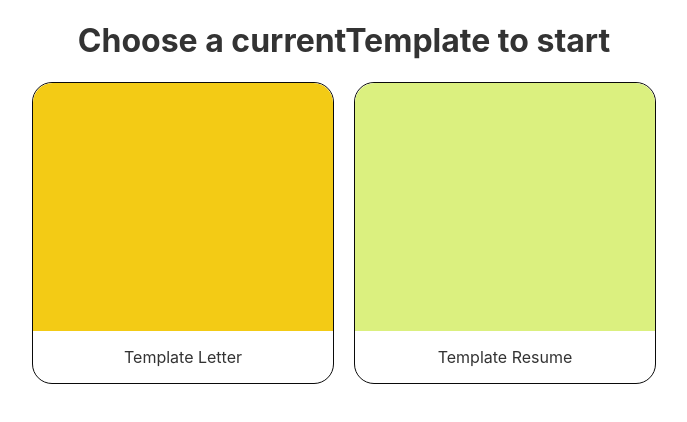
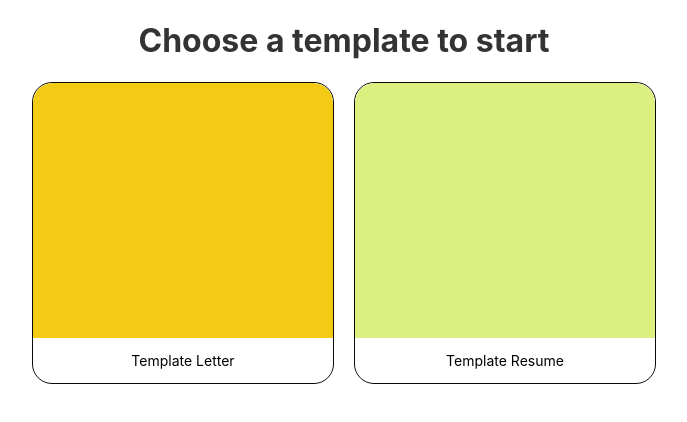
Before and after one commit to ValoQuang/flodesk-template, a React (Create React App) app: page / in a window 1280 px wide. Shown: the top 422 px of the page, without its empty margins (296-983 px from the left). Built offline with nearby package versions, Linux system fonts and the light colour scheme.

Commit message:
fix: typo in project

```diff
--- a/src/components/Navbar/Navbar.css
+++ b/src/components/Navbar/Navbar.css
@@ -18,7 +18,7 @@
 
 .navbar-input-header {
   height: 24px;
-  font-size: 22px;
+  font-size: 18.72px;
   border-style: hidden;
   font-weight: bold;
 }
--- a/src/components/Settings/Setting.css
+++ b/src/components/Settings/Setting.css
@@ -7,9 +7,4 @@
   position: relative;
   padding: 10px 0px 10px 0px;
   margin: 10px 10px 10px 10px;
-  font-size: 10px;
 }
-
-span {
-  font-size: 14px;
-}
--- a/src/index.css
+++ b/src/index.css
@@ -17,8 +17,6 @@ h1 {
   color: #333;
 }
 
-
-p {
-  font-size: 16px;
-  color: #333;
+button, span, p {
+  font-size: 14px;
 }
--- a/src/pages/TemplateSelector.tsx
+++ b/src/pages/TemplateSelector.tsx
@@ -30,7 +30,7 @@ const TemplateSelector: React.FC = () => {
     <>
       {renderTemplateBuilder(
         <div className="templateSelector">
-          <h1>Choose a currentTemplate to start</h1>
+          <h1>Choose a template to start</h1>
           <div className="templateSelector-container">
             <>
               {templatesList.map((currentTemplate: Template, index: number) => (
```
